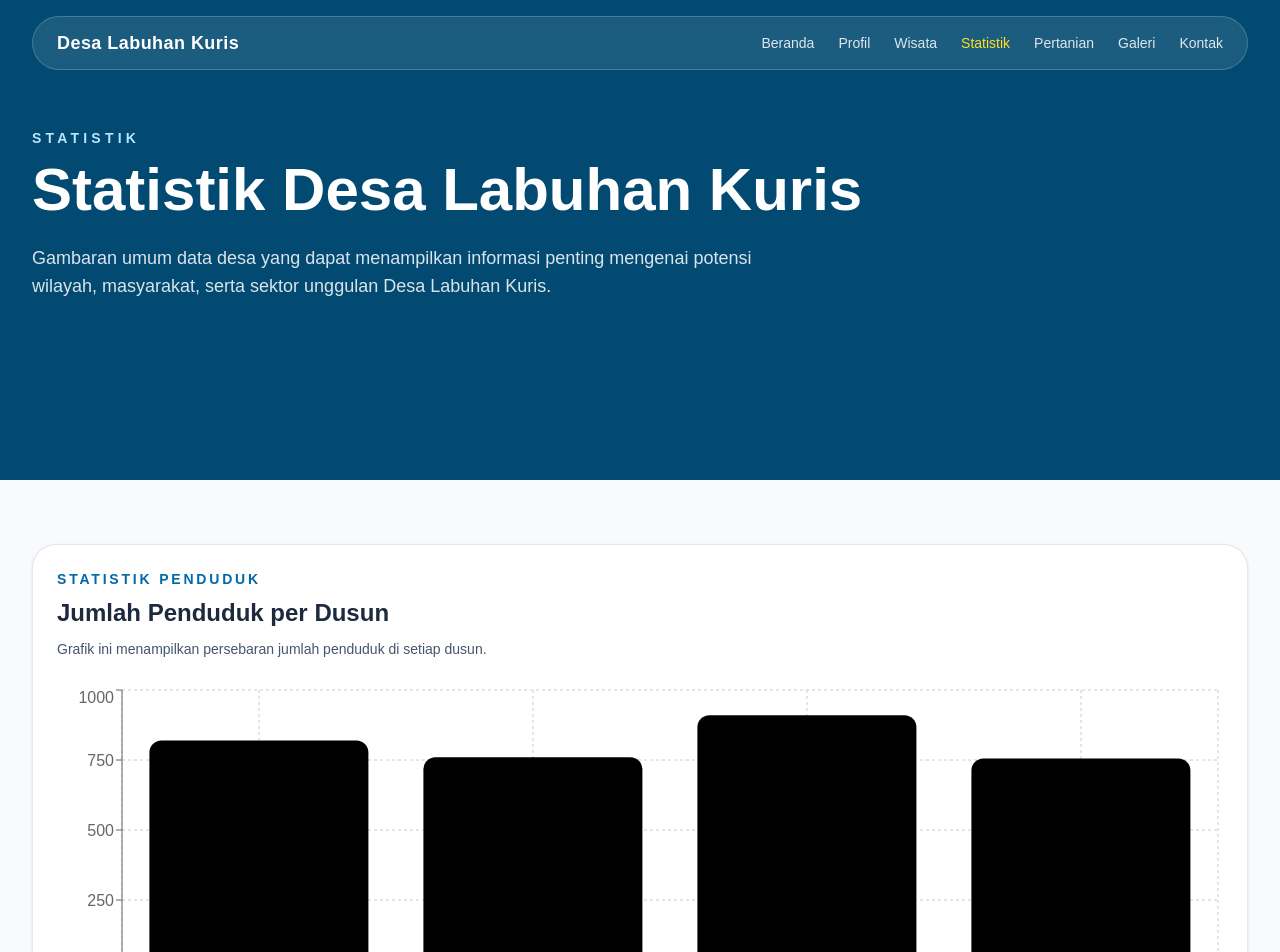
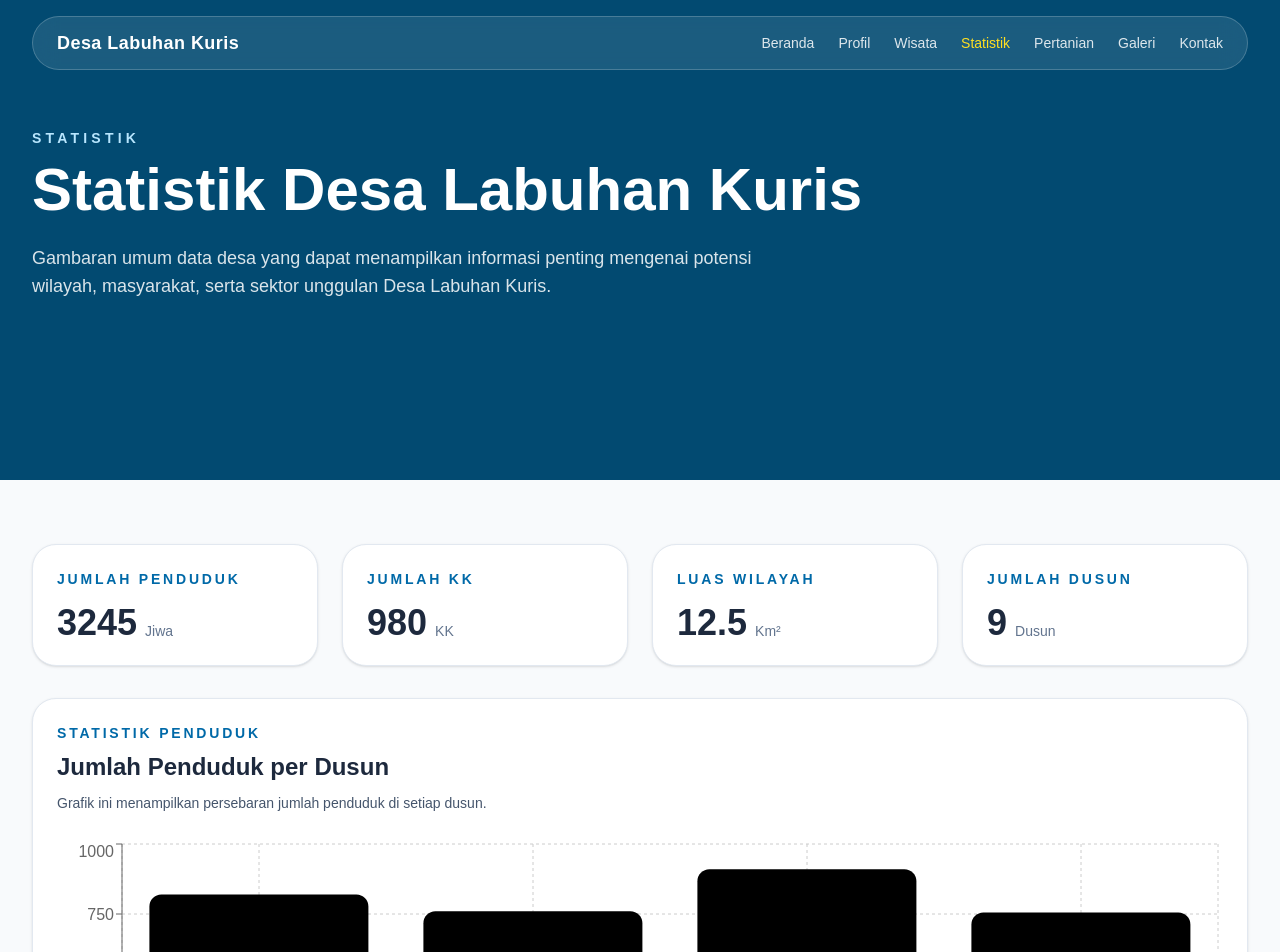
Before and after one commit to dhaniverdant/labuhan-kuris, a Next.js app: page /statistik in a window 1280 px wide. Shown: the top 952 px of the page. Built offline with nearby package versions, Linux system fonts and the light colour scheme.

Commit message:
add stats summary cards

```diff
--- a/app/statistik/page.tsx
+++ b/app/statistik/page.tsx
@@ -1,5 +1,6 @@
 import PageHero from '@/components/page-hero';
 import PopulationBarChart from '@/components/charts/population-bar-chart';
+import StatistikSummaryCards from '@/components/statistik-summary-cards';
 
 export default function StatistikPage() {
   return (
@@ -10,7 +11,8 @@ export default function StatistikPage() {
         description="Gambaran umum data desa yang dapat menampilkan informasi penting mengenai potensi wilayah, masyarakat, serta sektor unggulan Desa Labuhan Kuris."
       />
 
-      <section className="mx-auto max-w-7xl px-6 py-16 lg:px-8">
+      <section className="mx-auto max-w-7xl space-y-8 px-6 py-16 lg:px-8">
+        <StatistikSummaryCards />
         <PopulationBarChart />
       </section>
     </main>
--- /dev/null
+++ b/components/statistik-summary-cards.tsx
@@ -0,0 +1,25 @@
+import { statistikSummary } from '@/data/statistik';
+
+export default function StatistikSummaryCards() {
+  return (
+    <div className="grid gap-6 sm:grid-cols-2 xl:grid-cols-4">
+      {statistikSummary.map((item) => (
+        <article
+          key={item.label}
+          className="rounded-3xl border border-slate-200 bg-white p-6 shadow-sm"
+        >
+          <p className="text-sm font-semibold uppercase tracking-[0.2em] text-sky-700">
+            {item.label}
+          </p>
+
+          <div className="mt-4 flex items-end gap-2">
+            <h2 className="text-4xl font-bold leading-none">{item.value}</h2>
+            <span className="text-sm font-medium text-slate-500">
+              {item.suffix}
+            </span>
+          </div>
+        </article>
+      ))}
+    </div>
+  );
+}
```
